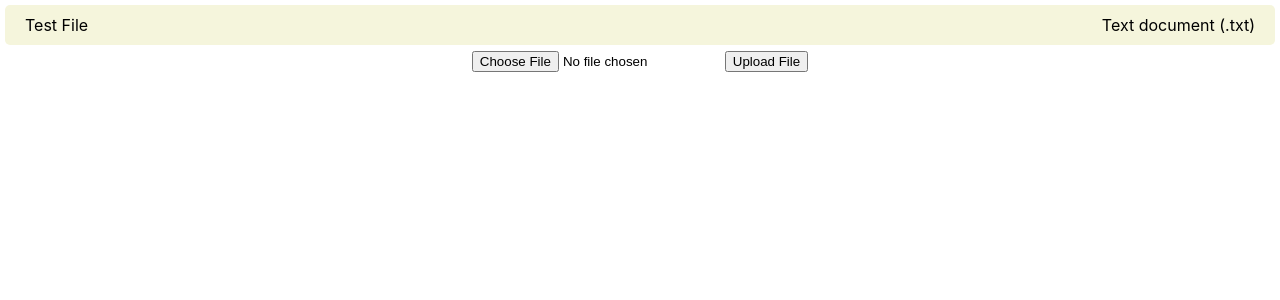
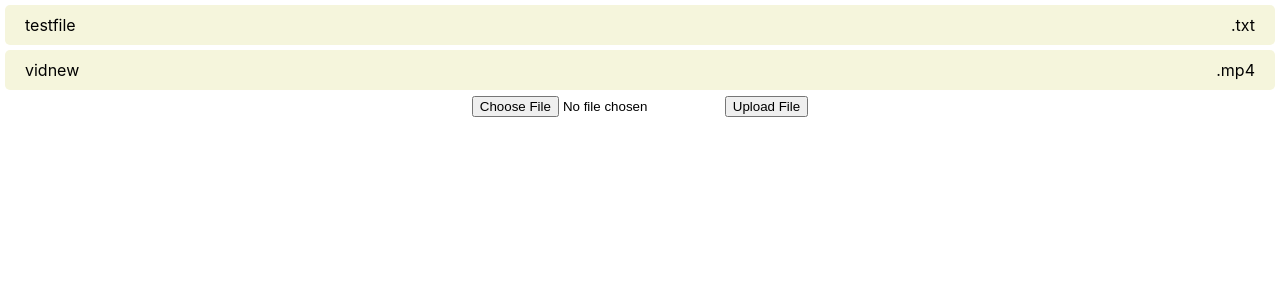
Before and after one commit to BulzEye/GoldenDrive, a React (Create React App) app in the folder gd-frontend/: page / in a window 1280 px wide. Shown: the top 300 px of the page. Built offline with nearby package versions, Linux system fonts and the light colour scheme.

Commit message:
List out files (their info) on the (basic) GUI

```diff
--- a/gd-frontend/src/App.js
+++ b/gd-frontend/src/App.js
@@ -4,10 +4,22 @@ import File from './File';
 import FileUpload from './FileUpload';
 
 function App() {
+
+  let files = [
+    {
+      name: "testfile",
+      type: ".txt"
+    },
+    {
+      name: "vidnew",
+      type: ".mp4"
+    }
+  ]
   return (
     <div className="App">
       <div className="fileContainer">
-        <File />
+        { files.map((file) => (<File info={file} />)) }
+        {/* <File info={}/> */}
       </div>
       <FileUpload />
     </div>
--- a/gd-frontend/src/File.js
+++ b/gd-frontend/src/File.js
@@ -1,13 +1,13 @@
 import "./File.css";
 
-const File = () => {
+const File = (props) => {
     return (
         <div className="fileList">
             <div className="fileName">
-                Test File
+                {props.info.name}
             </div>
             <div className="fileType">
-                Text document (.txt)
+                {props.info.type}
             </div>
         </div>
      );
```
